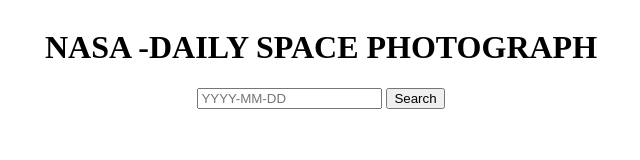
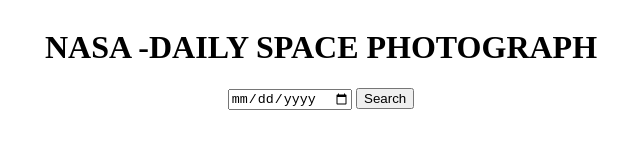
Before and after one commit to G-Roid/NASA, a plain HTML site: page index.html in a window 1280 px wide. Shown: the whole page, without its empty margins (319-959 px from the left). Drawn offline with Linux system fonts and the light colour scheme.

Commit message:
added data input

```diff
--- a/index.html
+++ b/index.html
@@ -11,7 +11,7 @@
     <h1>NASA -DAILY SPACE PHOTOGRAPH</h1>
 
     <section>
-        <input type="text" placeholder='YYYY-MM-DD'>
+        <input type="date" placeholder='YYYY-MM-DD'>
         <button >Search</button>
     </section>
 
```
